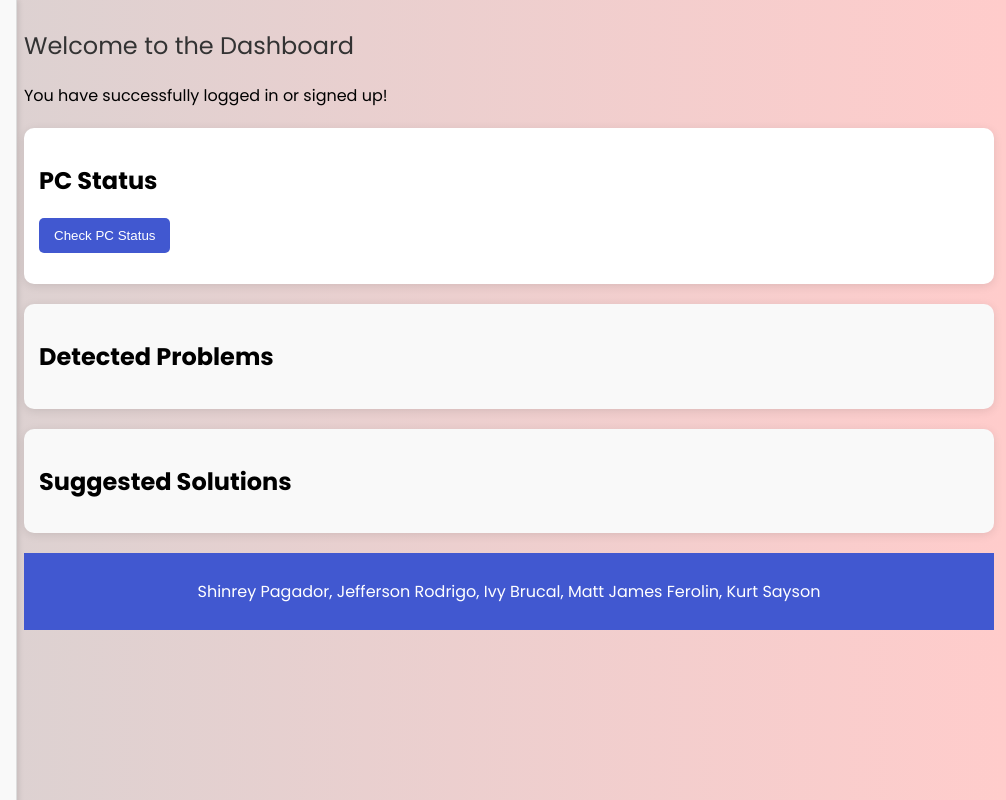
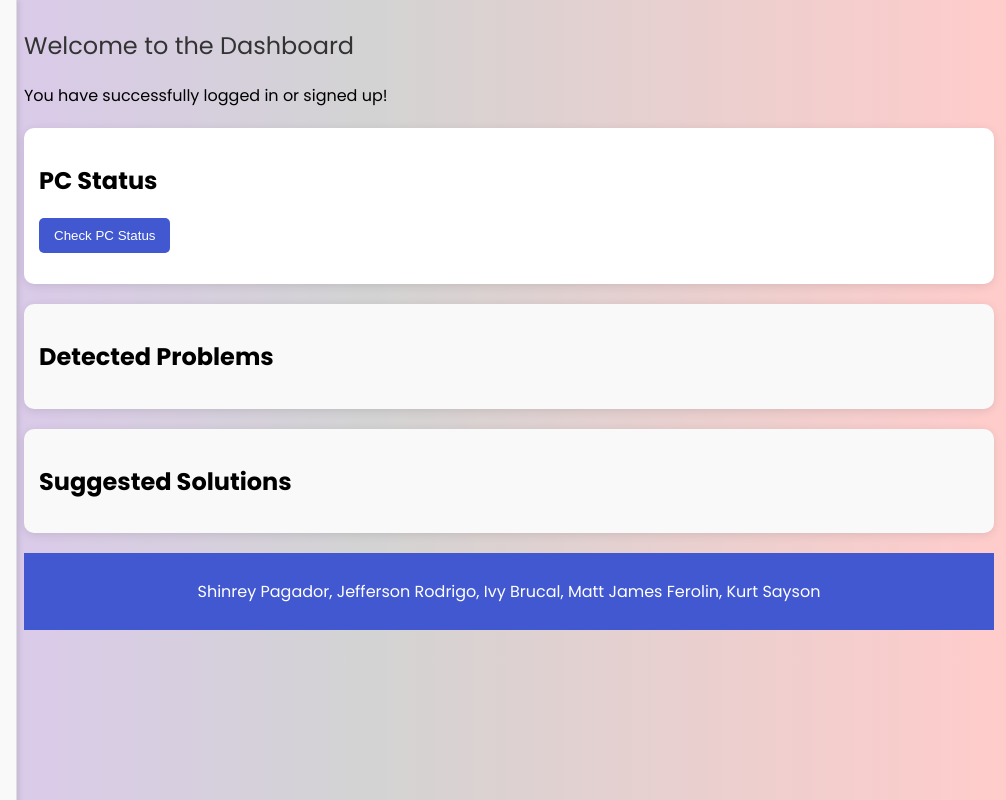
Before and after one commit to MarkIvy90/Group_8_III, a plain HTML site: page index.html in a window 1280 px wide. Shown: the full height of the page, 274-1280 px from the left. Drawn offline with Linux system fonts and the light colour scheme.

Commit message:
Update styles.css

```diff
--- a/styles.css
+++ b/styles.css
@@ -1,8 +1,7 @@
- @import url('https://fonts.googleapis.com/css?family=Poppins:400,500,600,700&display=swap');
+@import url('https://fonts.googleapis.com/css?family=Poppins:400,500,600,700&display=swap');
 
 body {
-  background: linear-gradient(to right, #d3d3d3, #ffcccb); /* Gradient from gray to light pink */
-
+  background: linear-gradient(to right, #e0c3fc, #d3d3d3, #ffcccb); /* Gradient from light purple to gray to light pink */
   font-family: 'Poppins', sans-serif; /* Ensure sans-serif font is applied */
   width: 100%; /* Adjust width to fill available space */
   height: 100%; /* Adjust height to fill available space */
```
